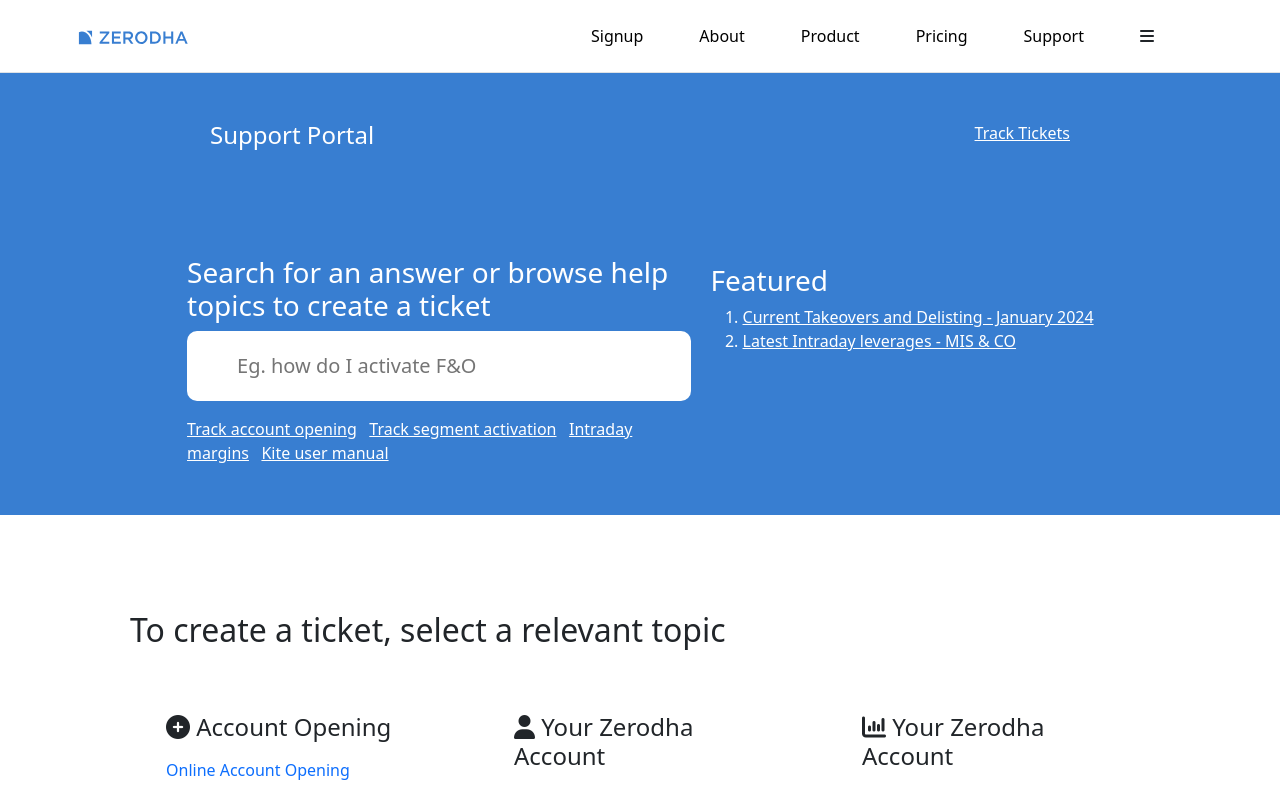
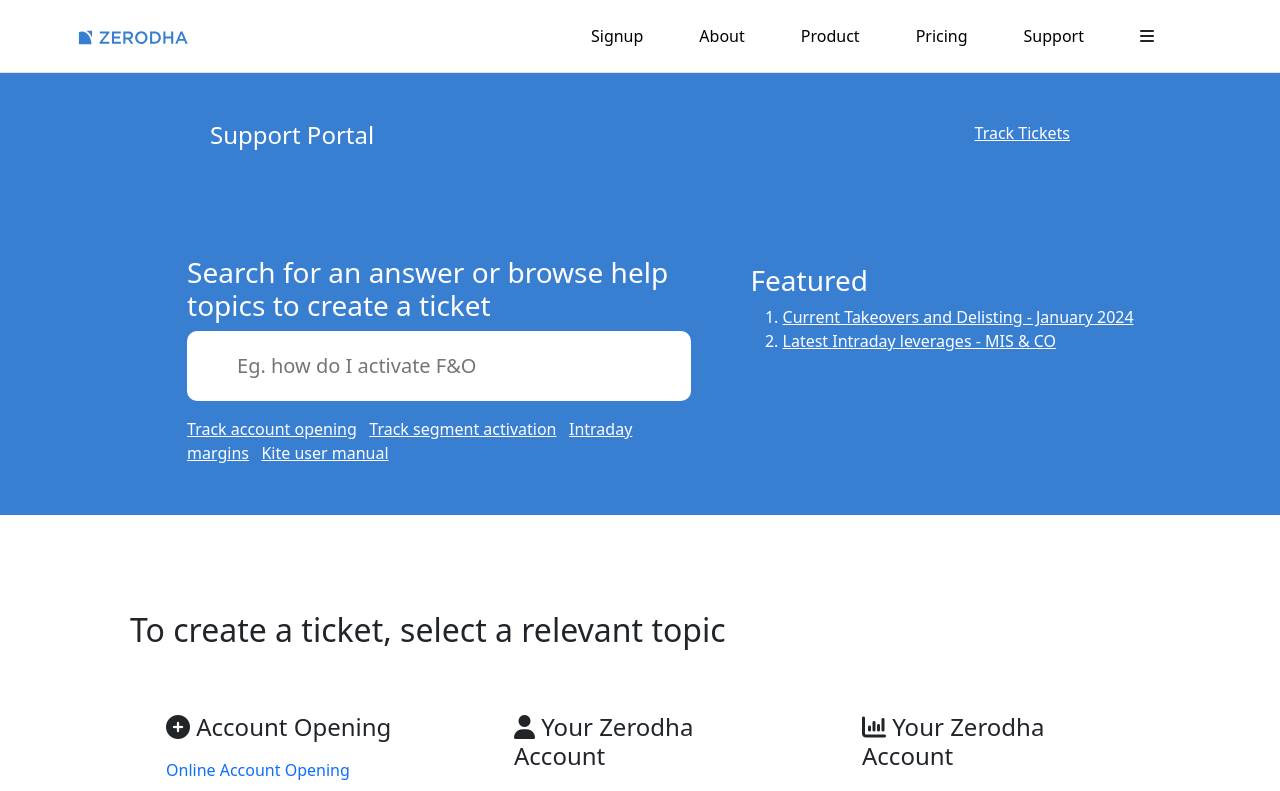
Before and after one commit to Sahilgupta2175/Zerodha-project, a React (Vite) app in the folder frontend/: page /support in a window 1280 px wide. Shown: the top 791 px of the page. Built offline with nearby package versions, Linux system fonts and the light colour scheme.

Commit message:
Style: Increase horizontal padding in support section
Adjusts the padding for the featured links list to create more horizontal space, improving the overall layout and readability.

```diff
--- a/frontend/src/landing_page/support/Hero.jsx
+++ b/frontend/src/landing_page/support/Hero.jsx
@@ -18,7 +18,7 @@
                     <a href="">Intraday margins</a> &nbsp;&nbsp;
                     <a href="">Kite user manual</a>
                 </div>
-                <div className="col-6 p-2">
+                <div className="col-6 py-2 px-5">
                     <h1 className='fs-3'>Featured</h1>
                     <ol>
                         <li><a href="">Current Takeovers and Delisting - January 2024</a></li>
```
